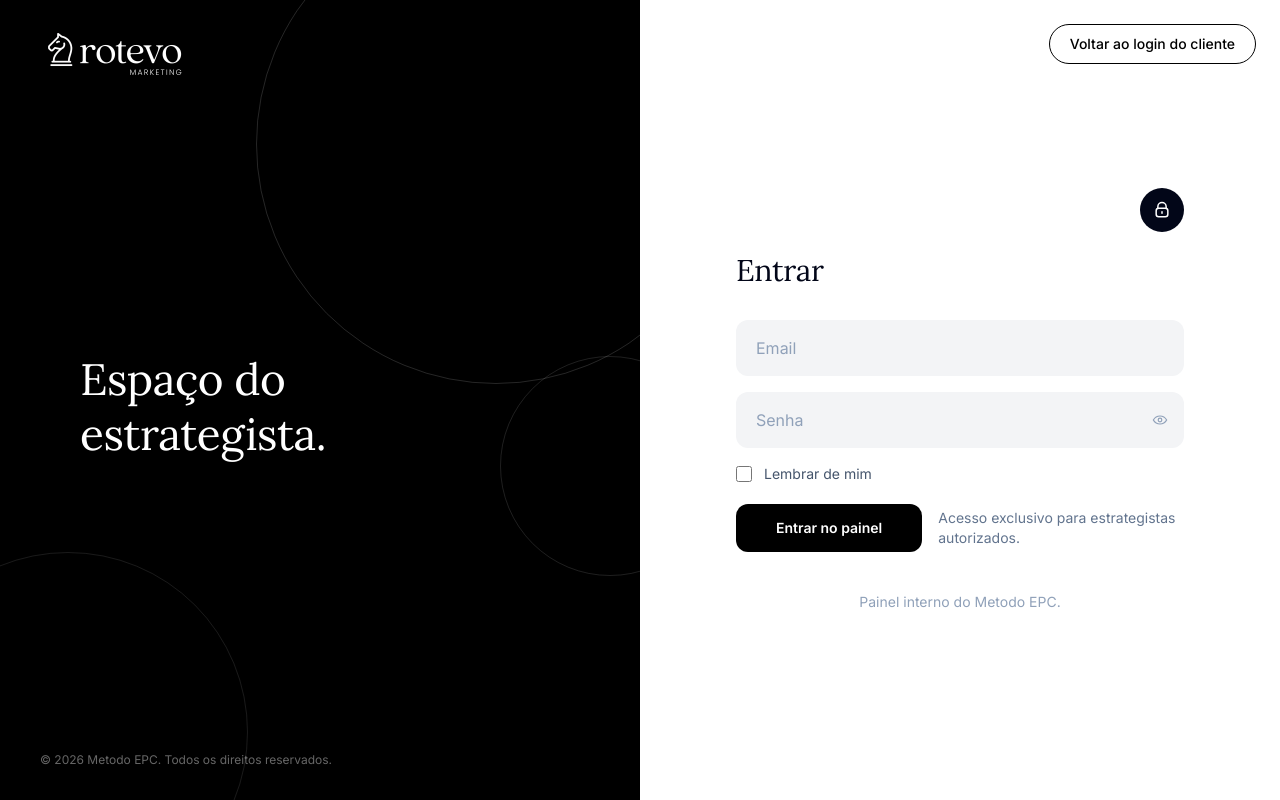
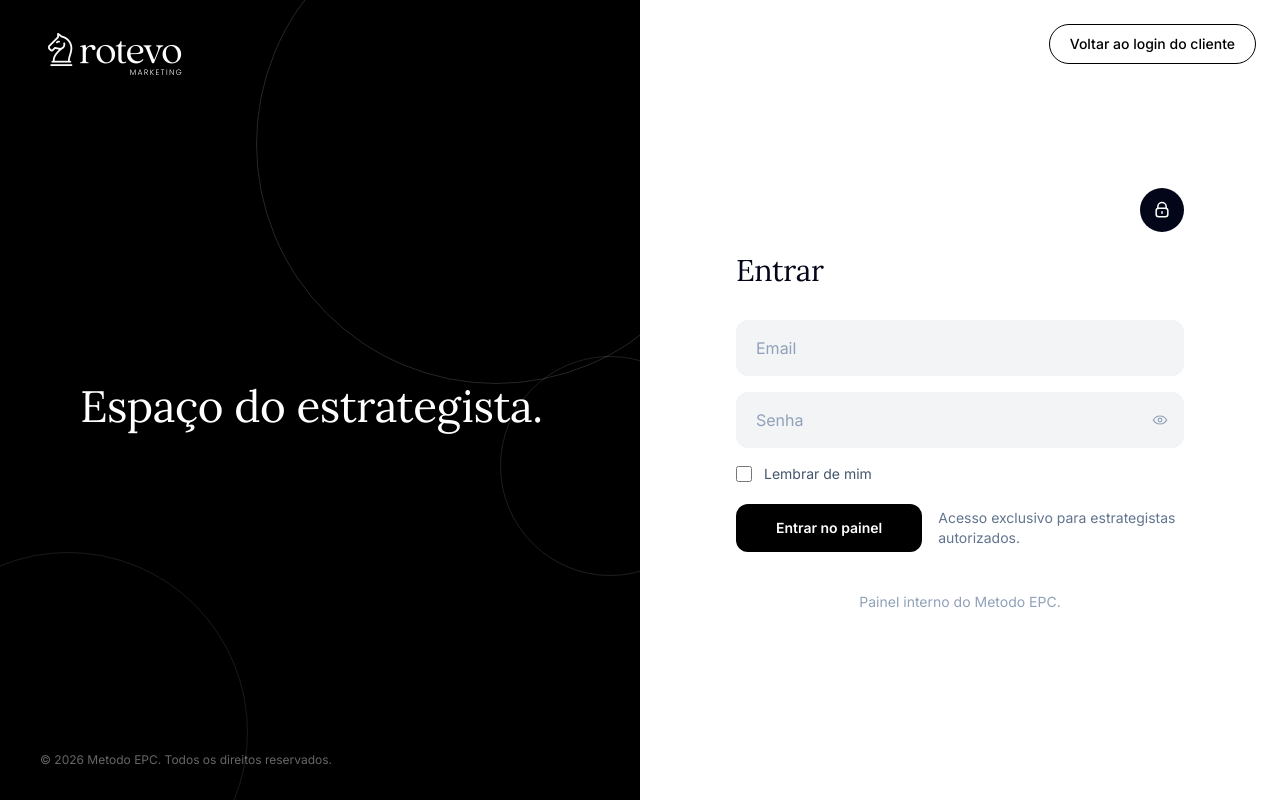
Before and after one commit to rotevo-marketing/metodo-epc, a Next.js app: page /estrategista/login in a window 1280 px wide. Built offline with nearby package versions, Linux system fonts and the light colour scheme; no server answers.

Commit message:
Ajusta título do login do estrategista

```diff
--- a/src/app/estrategista/login/page.tsx
+++ b/src/app/estrategista/login/page.tsx
@@ -130,7 +130,7 @@ export default function EstrategistaLoginPage() {
         {/* Hero */}
         <div className="relative z-10 flex flex-1 items-center px-16 pb-12 xl:px-20">
           <div className="w-full">
-            <h1 className="max-w-md text-4xl font-normal leading-[1.25] tracking-[-0.01em] text-white xl:text-[2.75rem]">
+            <h1 className="whitespace-nowrap text-4xl font-normal leading-[1.25] tracking-[-0.01em] text-white xl:text-[2.75rem]">
               Espaço do estrategista.
             </h1>
           </div>
```
